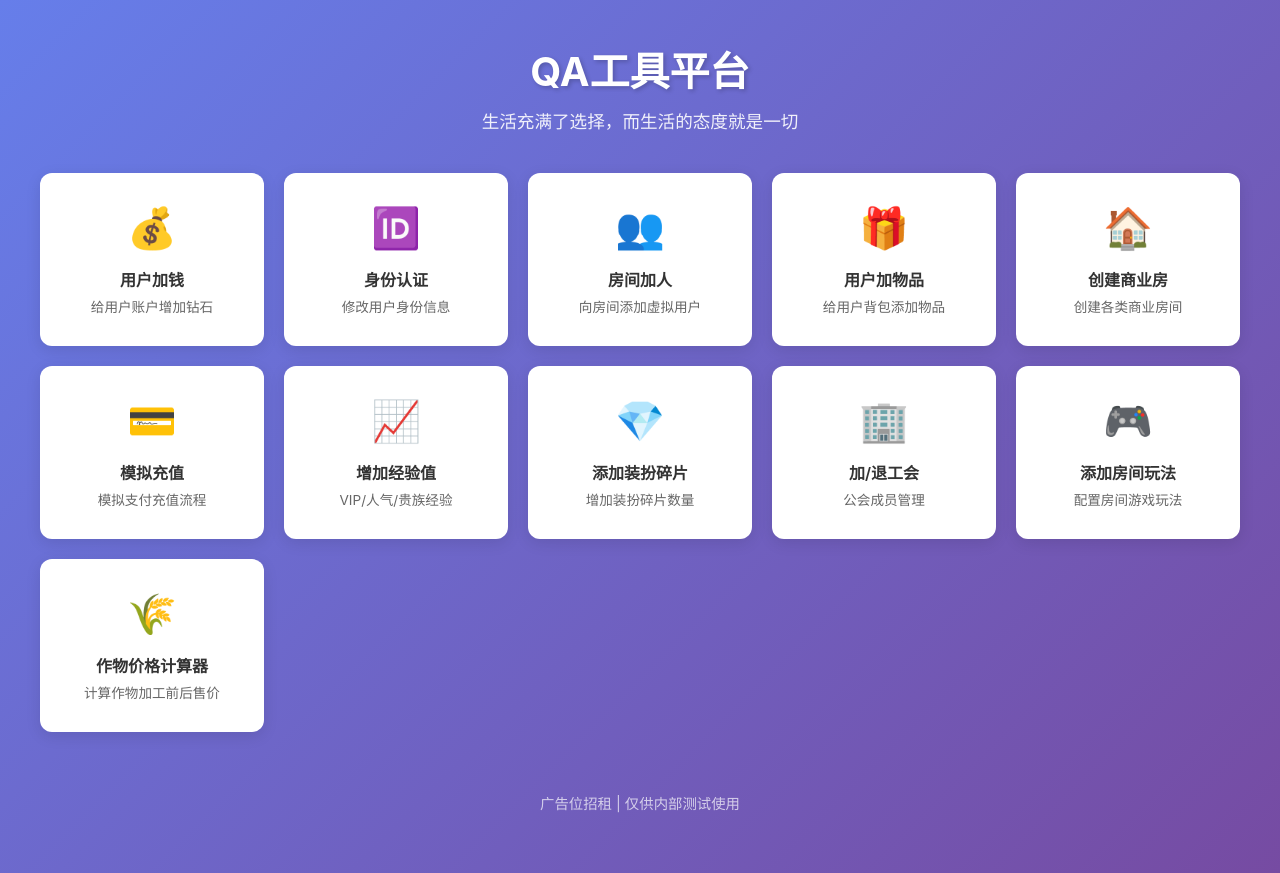
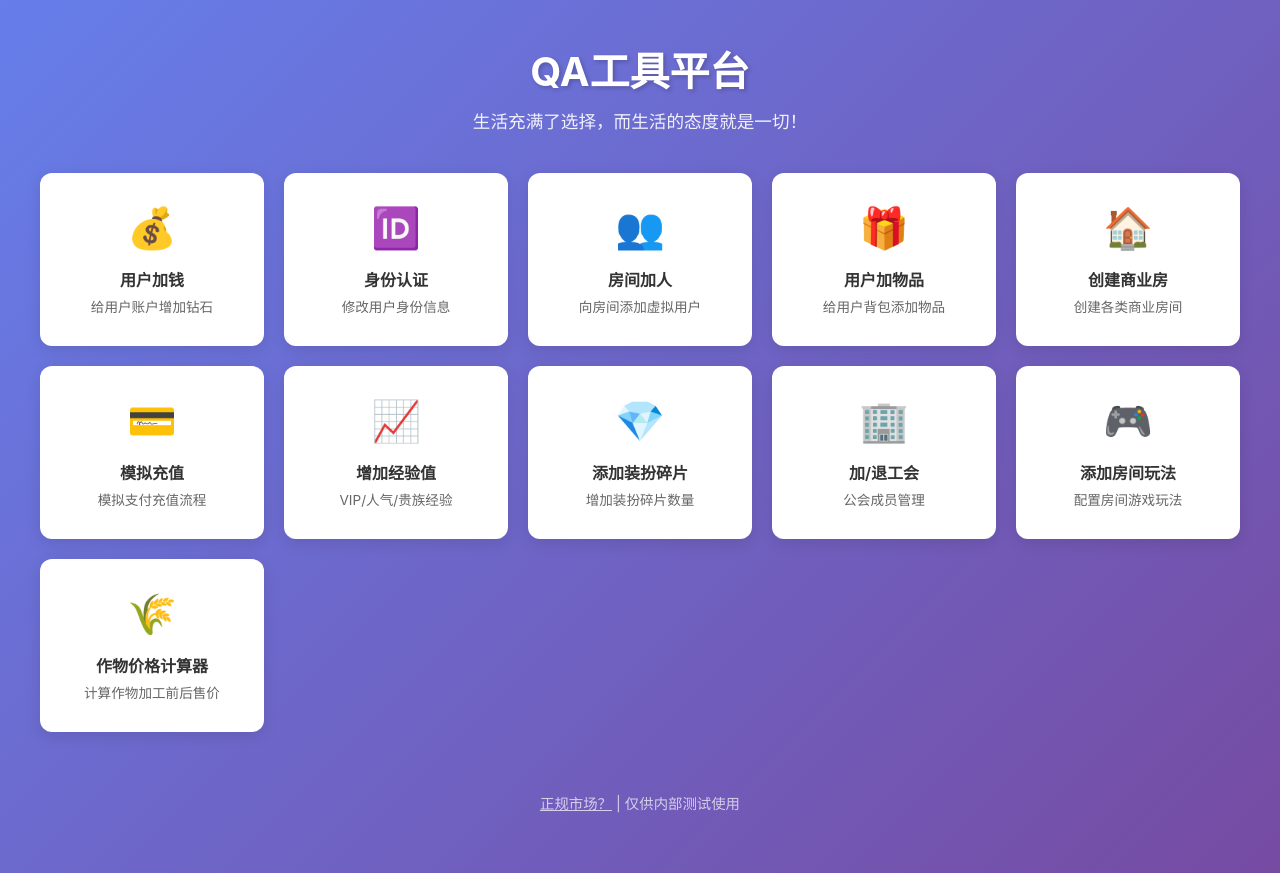
Before and after one commit to liximing1-ola/qa-slpWebTool, a Flask app: page /web2026/ in a window 1280 px wide. Run offline with Flask 3, Linux system fonts and the light colour scheme.

Commit message:
update: 首页页脚“广告位招租”改为“正规市场？”超链接
- 页脚文案替换为超链接，指向 https://www.csrc.gov.cn/，新标签页打开
- 新增 .footer a 样式，保持页脚半透明白色文字，hover 变纯白

```diff
--- a/webTool/templates/index.html
+++ b/webTool/templates/index.html
@@ -87,6 +87,16 @@
             padding: 20px;
         }
 
+        .footer a {
+            color: rgba(255,255,255,0.7);
+            text-decoration: underline;
+            transition: color 0.2s ease;
+        }
+
+        .footer a:hover {
+            color: #ffffff;
+        }
+
         @media (max-width: 768px) {
             .grid {
                 grid-template-columns: repeat(2, 1fr);
@@ -101,7 +111,7 @@
     <div class="container">
         <div class="header">
             <h1>QA工具平台</h1>
-            <p>生活充满了选择，而生活的态度就是一切</p>
+            <p>生活充满了选择，而生活的态度就是一切！</p>
         </div>
 
         <div class="grid">
@@ -173,7 +183,7 @@
         </div>
 
         <div class="footer">
-            <p>广告位招租 | 仅供内部测试使用</p>
+            <p><a href="https://www.csrc.gov.cn/" target="_blank" rel="noopener noreferrer">正规市场？</a> | 仅供内部测试使用</p>
         </div>
     </div>
 </body>
```
